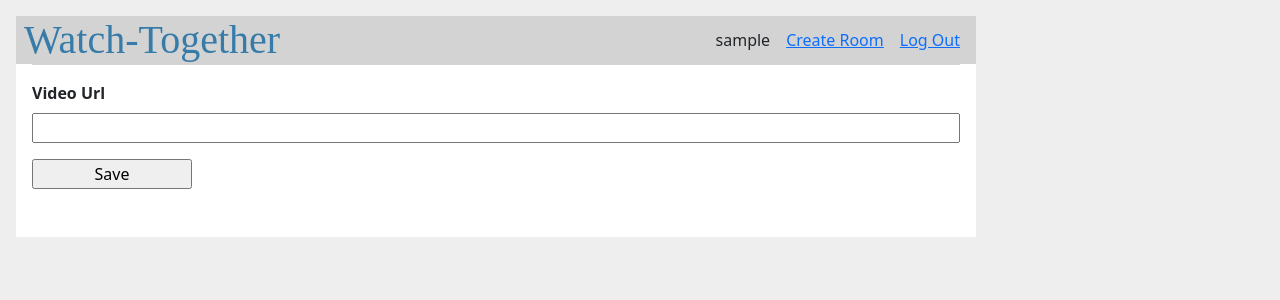
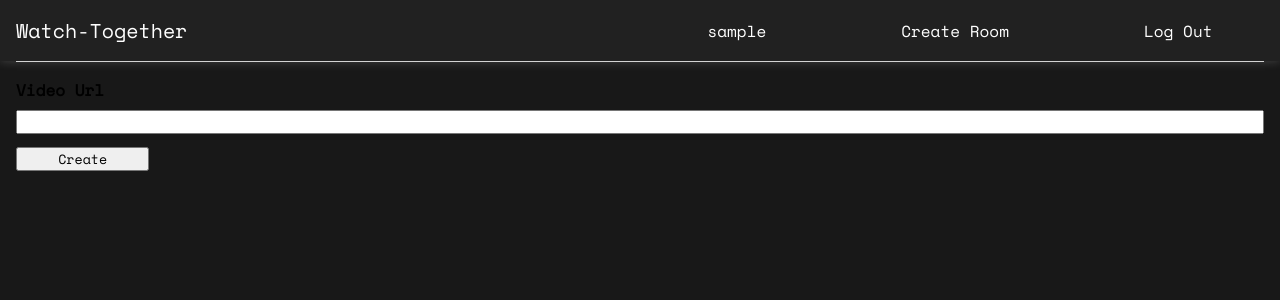
Before and after one commit to litixidiy/Watch-Together, a Flask app: template flaskr/templates/vroom/create.html in a window 1280 px wide. Shown: the top 300 px of the page. Run offline with Flask 2, Linux system fonts and the light colour scheme; the template is opened without the code that fills it, so the values that code supplies are empty; the visitor is signed in with stand-in values (Sample User, id 1).

Commit message:
ui redesign - new navbar and new home page

```diff
--- a/flaskr/server.py
+++ /dev/null
@@ -1,130 +0,0 @@
-from datetime import timedelta
-
-from flask import Flask, abort, jsonify, session ,request
-from flask_socketio import SocketIO, join_room, leave_room, \
-    close_room, disconnect
-import flask_login
-
-from pymongo.errors import DuplicateKeyError
-
-import config
-from db import get_user,save_user
-
-
-'''
-API
-Namespace:
-
-time : recieves the time and make adjustment if needed
-connect : is triggered when the client is successfully connected to the server
-message : is triggered when the client sends data
-join : is tiggered when the client
-disconnect : is triggered when the client loses the connection with the server,
-    -closing the browser, dropping the connection, etc.
-'''
-
-# Creating an instance of the Flask app
-app = Flask(__name__)
-app.secret_key = config.Config.SECRET_KEY
-
-socketio = SocketIO(app, logger=True, engineio_logger=True,
-                    cors_allowed_origins='*')
-
-#allows flask_login to implemented into the Flask app
-login_manager = flask_login.LoginManager()
-
-#login_manager.login_view = "api/login"
-
-#configure the flask app with the login manager
-login_manager.init_app(app)
-
-print("[Server Started] : " + config.Config.ADRESS)
-
-
-@app.route('/')
-def index():
-    rooms = []
-
-
-@app.route('/api/login', methods=['GET','POST'])
-def login():
-
-    if flask_login.current_user.is_authenticated:
-        print('Logged in as: ' + flask_login.current_user.username)
-        return {"msg":"isAuth"},200
-
-    user = get_user(request.get_json().get('username'))
-
-    password = request.get_json().get('password')
-    print("[User Login] "+request.get_json().get('username') +" pw : "+request.get_json().get('password'))
-
-    if user is None or password is None:
-        return {"msg":"missing_field"},401
-
-    if user and user.check_pw(password):
-        print( "[User Msg] : {} Authenticated ".format(user.username))
-        loggedIn =  flask_login.login_user(user,remember=True)
-
-        if loggedIn:
-            print("[User Msg] : "+flask_login.current_user.username +" Logged In")
-        else:
-            print("Login Failed")
-
-        return {"msg":"auth"}, 200
-
-    else:
-        print( "[User Msg] : {} Not Authenticated ".format(user.username))
-        return {"msg":"not_auth"}, 401
-
-'''@app.route('/protected')
-def protected():
-    return 'Logged in as: ' + flask_login.current_user.id
-'''
-@app.route('/api/test', methods=['POST'])
-def test():
-    print(flask_login.current_user)
-    return {"msg":"test"},200
-
-#manage logout request
-@app.route('/api/logout', methods=['POST'])
-def logout():
-    if flask_login.current_user.is_authenticated:
-        print("[User Msg] : "+flask_login.current_user +" Logged Out")
-        flask_login.logout_user()
-        return {"msg":"logout"},200
-    return {"msg":"not_auth&failed_to_logout"}
-
-@app.route('/api/register', methods=['POST'])
-def register():
-    if flask_login.current_user.is_authenticated:
-        return {"msg":"isAuth"},200
-
-    username = request.get_json().get('username')
-    password = request.get_json().get('password')
-
-    try:
-        save_user(username,password)
-    except DuplicateKeyError:
-        return {"msg":"username_duplicate"},401
-
-    return {"msg":"register_success"},200
-
-
-@login_manager.user_loader
-def user_loader(username):
-    print("[Server] : finding "+username)
-    return get_user(username)
-
-
-@login_manager.request_loader
-def request_loader(request):
-    if request.get_json() is None:
-        return
-
-    username = request.get_json().get('username')
-    user = get_user(username)
-    return user
-
-
-if __name__ == '__main__':
-    socketio.run(app, debug=config.Config.DEBUG)
--- a/flaskr/static/style.css
+++ b/flaskr/static/style.css
@@ -1,26 +1,162 @@
-html { font-family: sans-serif; background: #eee; padding: 1rem; }
-body { max-width: 960px; margin: 0 auto; background: white; }
-h1 { font-family: serif; color: #377ba8; margin: 1rem 0; }
-a { color: #377ba8; }
-hr { border: none; border-top: 1px solid lightgray; }
-nav { background: lightgray; display: flex; align-items: center; padding: 0 0.5rem; }
-nav h1 { flex: auto; margin: 0; }
-nav h1 a { text-decoration: none; padding: 0.25rem 0.5rem; }
-nav ul  { display: flex; list-style: none; margin: 0; padding: 0; }
-nav ul li a, nav ul li span, header .action { display: block; padding: 0.5rem; }
-.content { padding: 0 1rem 1rem; }
-.content > header { border-bottom: 1px solid lightgray; display: flex; align-items: flex-end; }
-.content > header h1 { flex: auto; margin: 1rem 0 0.25rem 0; }
-.flash { margin: 1em 0; padding: 1em; background: #cae6f6; border: 1px solid #377ba8; }
-.post > header { display: flex; align-items: flex-end; font-size: 0.85em; }
-.post > header > div:first-of-type { flex: auto; }
-.post > header h1 { font-size: 1.5em; margin-bottom: 0; }
-.post .about { color: slategray; font-style: italic; }
-.post .body { white-space: pre-line; }
-.content:last-child { margin-bottom: 0; }
-.content form { margin: 1em 0; display: flex; flex-direction: column; }
-.content label { font-weight: bold; margin-bottom: 0.5em; }
-.content input, .content textarea { margin-bottom: 1em; }
-.content textarea { min-height: 12em; resize: vertical; }
-input.danger { color: #cc2f2e; }
-input[type=submit] { align-self: start; min-width: 10em; }
+* {
+    box-sizing: border-box;
+    margin: 0px;
+    padding: 0px;
+    font-family: 'Space Mono', monospace;
+}
+
+body {
+    background: #181818;
+}
+
+/* navbar */
+.navbar {
+    display: flex;
+    justify-content: space-between;
+    align-items: center;
+    background-color: #212121;
+    min-height: 5vh;
+    width: 100%;
+    box-shadow: 0 0 10px rgba(255, 255, 255, 0.2);
+}
+
+.navbar-links {
+    display: flex;
+    list-style: none;
+    justify-content: space-around;
+    width: 50%;
+
+}
+
+.navbar-links li a {
+    text-decoration: none;
+    color: white;
+    border-radius: 5px;
+    padding: 5px 10px;
+}
+
+.navbar-links li a:hover {
+    background-color: #181818;
+    color: aqua;
+}
+
+
+.logo {
+    font-size: 20px;
+    margin: 1rem;
+}
+
+.logo a {
+    color: white;
+    text-decoration: none;
+}
+
+h1 {
+    font-family: serif;
+    color: #377ba8;
+    margin: 1rem 0;
+}
+
+
+hr {
+    border: none;
+    border-top: 1px solid lightgray;
+}
+/*main content*/
+
+.container {
+    display: flex;
+    justify-content: center;
+    padding-top: 30px;
+    padding-bottom: 30px;
+}
+
+.list-container {
+    display: grid;
+    grid-template-columns: repeat(auto-fill, minmax(300px, 1fr  ));
+    grid-gap: 30px;
+    margin-top: 16px;
+}
+.vid-list .thumbnail {
+    width: 286.98px;
+    border-radius: 15px;
+}
+.content {
+    padding: 0 1rem 1rem;
+}
+
+.content>header {
+    border-bottom: 1px solid lightgray;
+    display: flex;
+    align-items: flex-end;
+}
+
+.content>header h1 {
+    flex: auto;
+    margin: 1rem 0 0.25rem 0;
+}
+
+.flash {
+    margin: 1em 0;
+    padding: 1em;
+    background: #cae6f6;
+    border: 1px solid #377ba8;
+}
+
+.post>header {
+    display: flex;
+    align-items: flex-end;
+    font-size: 0.85em;
+}
+
+.post>header>div:first-of-type {
+    flex: auto;
+}
+
+.post>header h1 {
+    font-size: 1.5em;
+    margin-bottom: 0;
+}
+
+.post .about {
+    color: slategray;
+    font-style: italic;
+}
+
+.post .body {
+    white-space: pre-line;
+}
+
+.content:last-child {
+    margin-bottom: 0;
+}
+
+.content form {
+    margin: 1em 0;
+    display: flex;
+    flex-direction: column;
+}
+
+.content label {
+    font-weight: bold;
+    margin-bottom: 0.5em;
+}
+
+.content input,
+.content textarea {
+    margin-bottom: 1em;
+}
+
+.content textarea {
+    min-height: 12em;
+    resize: vertical;
+}
+
+input.danger {
+    color: #cc2f2e;
+}
+
+input[type=submit] {
+    align-self: start;
+    min-width: 10em;
+}
--- a/flaskr/templates/base.html
+++ b/flaskr/templates/base.html
@@ -3,20 +3,26 @@
 <title>{% block title %}{% endblock %} - WatchTogether</title>
 <link rel="stylesheet" href="{{ url_for('static', filename='style.css') }}">
 <link rel="shortcut icon" type="image/x-icon" href="{{ url_for('static', filename='favicon.ico') }}">
-<link href="https://cdn.jsdelivr.net/npm/bootstrap@5.2.0/dist/css/bootstrap.min.css" rel="stylesheet" integrity="sha384-gH2yIJqKdNHPEq0n4Mqa/HGKIhSkIHeL5AyhkYV8i59U5AR6csBvApHHNl/vI1Bx" crossorigin="anonymous">
+<link rel="preconnect" href="https://fonts.googleapis.com">
+<link rel="preconnect" href="https://fonts.gstatic.com" crossorigin>
+<link href="https://fonts.googleapis.com/css2?family=Space+Mono&display=swap" rel="stylesheet">
 
-<nav>
-    <h1>Watch-Together</h1>
-    <ul>
+<nav class="navbar">
+  <div class="logo">
+    <a href="{{ url_for('vroom.index') }}">Watch-Together</a>
+  </div>
+
+    <ul class="navbar-links">
       {% if current_user.is_authenticated %}
-        <li><span>{{ current_user.username}}</span>
-        <li><a href="{{ url_for('vroom.create') }}">Create Room</a>
-        <li><a href="{{ url_for('auth.logout') }}">Log Out</a>
+      <li><a >{{ current_user.username}}</a></li>
+      <li><a href="{{ url_for('vroom.create') }}">Create Room</a></li>
+      <li><a href="{{ url_for('auth.logout') }}">Log Out</a></li>
       {% else %}
-        <li><a href="{{ url_for('auth.register') }}">Register</a>
-        <li><a href="{{ url_for('auth.login') }}">Log In</a>
+      <li><a href="{{ url_for('auth.register') }}">Register</a></li>
+      <li><a href="{{ url_for('auth.login') }}">Log In</a></li>
       {% endif %}
     </ul>
+
 </nav>
 
 <section class="content">
@@ -26,5 +32,6 @@
   {% for message in get_flashed_messages() %}
   <div class="flash">{{ message }}</div>
   {% endfor %}
+
   {% block content %}{% endblock %}
 </section>
--- a/flaskr/templates/vroom/create.html
+++ b/flaskr/templates/vroom/create.html
@@ -8,7 +8,7 @@
     <form method="post">
         <label for="vid_id">Video Url</label>
         <input name="vid_id" id="vid_id"  required>
-        <input type="submit" value="Save">
+        <input type="submit" value="Create">
     </form>
 
 {% endblock %}
--- a/flaskr/templates/vroom/vroom.html
+++ b/flaskr/templates/vroom/vroom.html
@@ -16,11 +16,10 @@
     <form method="post">
         <label for="username">User To Add</label>
         <input name="username" id="username"  required>
-        <input type="submit" value="Save">
+        <input type="submit" value="Add">
     </form>
-{%endif%}
 
-{%if !is_admin  %}
+{%else  %}
     <h3>Play to Sync</h3>
 {%endif%}
 
--- a/main.py
+++ b/main.py
@@ -1,4 +1,3 @@
-from distutils.log import debug
 from flaskr import create_app
 
 app = create_app()
```
Also changed, not shown: flaskr/templates/vroom/index.html (+24 -9 lines), flaskr/__init__.py (line endings or trailing spaces), flaskr/static/nav.css (added). Lines whose indentation alone changed are shown as unchanged.
